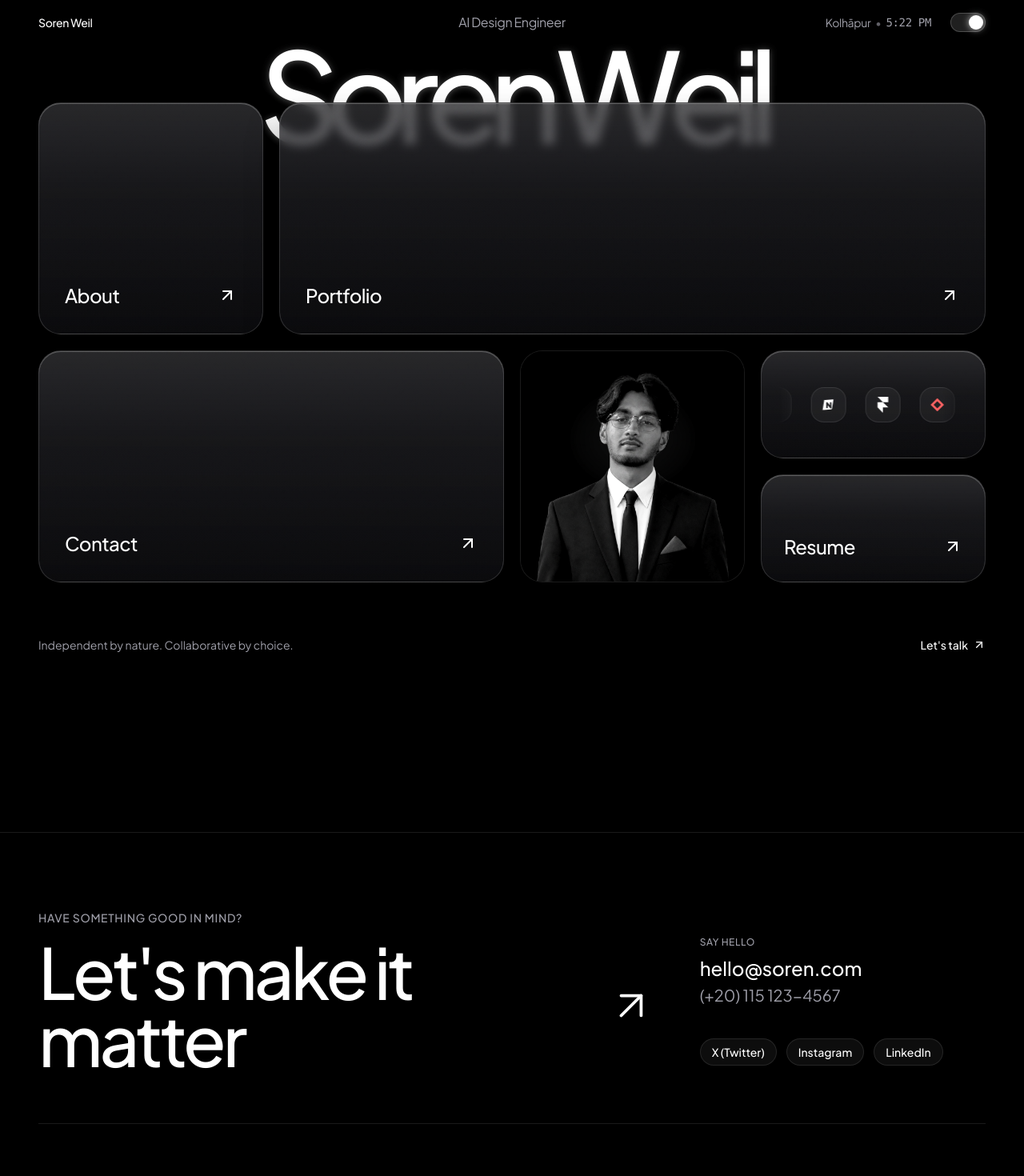
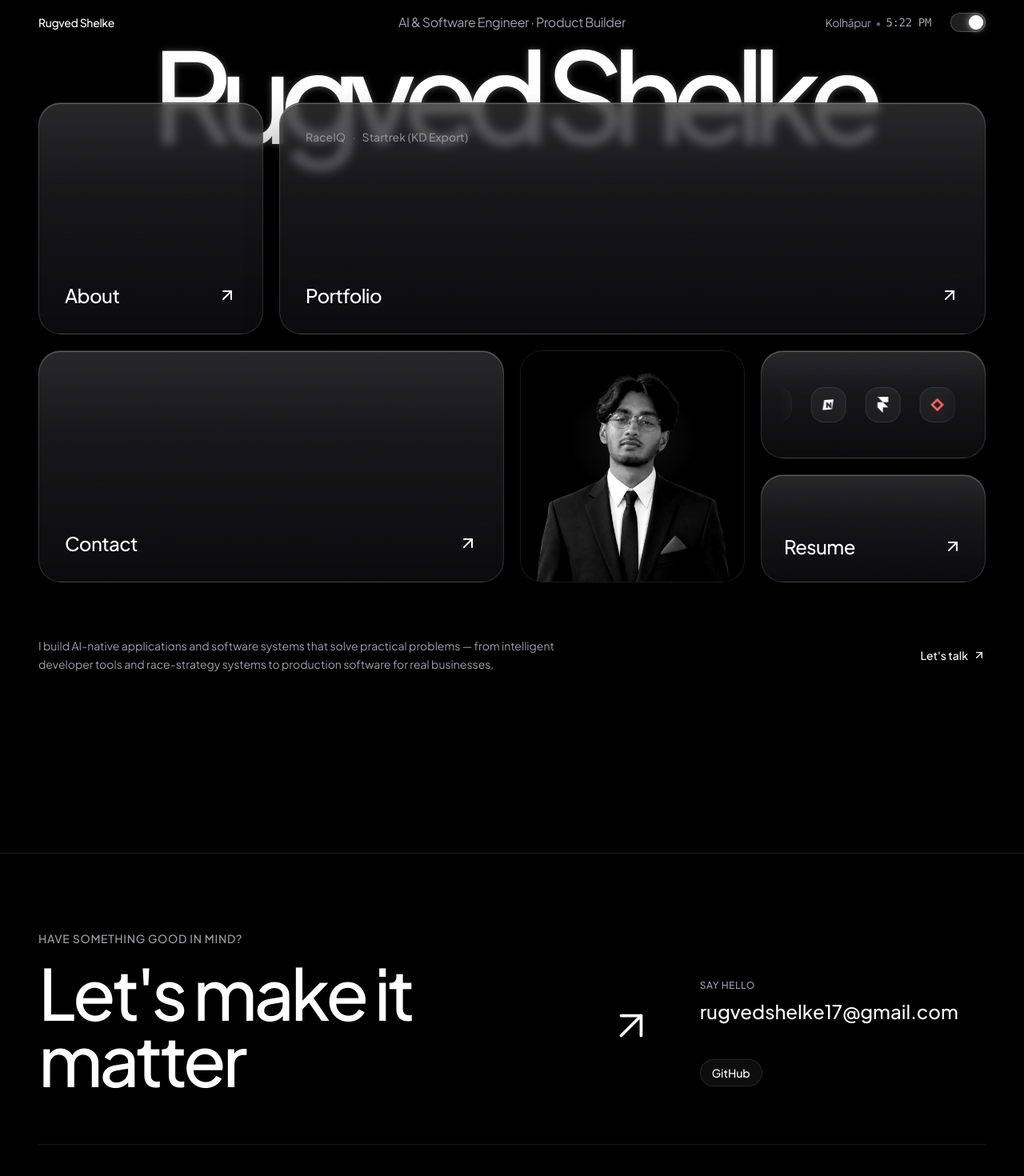
Before and after one commit to xlord101/rugved_shelke_portfolio, a Next.js app: page / in a window 1280 px wide. Shown: the top 1470 px of the page at 80% size. Built offline with nearby package versions, Linux system fonts and the light colour scheme.

Commit message:
Update Home page identity, bio, project highlights, and GitHub link for Rugved Shelke

```diff
--- a/src/components/home/HomeGrid.tsx
+++ b/src/components/home/HomeGrid.tsx
@@ -92,7 +92,7 @@ export function HomeGrid() {
             onMouseEnter={() => setActiveHover("portfolio")}
             onMouseLeave={() => setActiveHover(null)}
             style={{ animationDelay: "180ms" }}
-            className={`group animate-tile-in md:col-span-8 lg:col-span-8.5 xl:col-span-9 h-[210px] sm:h-[250px] md:h-[290px] p-6 sm:p-8 rounded-[22px] sm:rounded-[28px] glass-panel flex flex-col justify-end select-none overflow-hidden transition-all duration-700 ease-[cubic-bezier(0.16,1,0.3,1)] ${
+            className={`group animate-tile-in md:col-span-8 lg:col-span-8.5 xl:col-span-9 h-[210px] sm:h-[250px] md:h-[290px] p-6 sm:p-8 rounded-[22px] sm:rounded-[28px] glass-panel flex flex-col justify-between select-none overflow-hidden transition-all duration-700 ease-[cubic-bezier(0.16,1,0.3,1)] ${
               isHovered("portfolio")
                 ? "glass-panel-hovered z-20"
                 : isDimmed("portfolio")
@@ -100,6 +100,21 @@ export function HomeGrid() {
                 : "scale-100"
             }`}
           >
+            {/* Project Highlights: RaceIQ and Startrek (KD Export) */}
+            <div
+              className={`flex items-center gap-2 text-xs sm:text-sm text-zinc-500 dark:text-zinc-400 font-medium transition-opacity duration-700 ease-[cubic-bezier(0.16,1,0.3,1)] ${
+                isHovered("portfolio")
+                  ? "opacity-100"
+                  : isDimmed("portfolio")
+                  ? "opacity-60"
+                  : "opacity-80"
+              }`}
+            >
+              <span>RaceIQ</span>
+              <span className="opacity-40">·</span>
+              <span>Startrek (KD Export)</span>
+            </div>
+
             <div
               className={`flex items-center justify-between w-full transition-all duration-700 ease-[cubic-bezier(0.16,1,0.3,1)] ${
                 isHovered("portfolio")
@@ -165,7 +180,7 @@ export function HomeGrid() {
           >
             <Image
               src="/images/profile-portrait.png"
-              alt="Portrait of Soren Weil"
+              alt="Portrait of Rugved Shelke"
               fill
               sizes="(max-width: 768px) 50vw, 25vw"
               className="object-cover object-center grayscale contrast-125 dark:brightness-95 transition-transform duration-1000 ease-[cubic-bezier(0.22,1,0.36,1)] group-hover:scale-106"
@@ -195,12 +210,14 @@ export function HomeGrid() {
           </div>
         </div>
 
-        {/* Homepage Bottomline from vexooclone */}
+        {/* Homepage Bottomline with Rugved's updated bio */}
         <div className="w-full flex flex-col sm:flex-row items-start sm:items-center justify-between gap-4 pt-8 sm:pt-12 text-xs sm:text-sm text-zinc-500 dark:text-zinc-400 select-none">
-          <span>Independent by nature. Collaborative by choice.</span>
+          <p className="max-w-2xl text-xs sm:text-sm text-zinc-500 dark:text-zinc-400 select-none leading-relaxed">
+            {siteContent.bioShort}
+          </p>
           <Link
             href="/contact"
-            className="inline-flex items-center gap-1.5 text-black dark:text-white font-medium hover:opacity-75 transition-opacity group"
+            className="inline-flex items-center gap-1.5 text-black dark:text-white font-medium hover:opacity-75 transition-opacity group shrink-0"
           >
             <span>Let&apos;s talk</span>
             <ArrowUpRight className="w-4 h-4 transition-transform duration-500 group-hover:translate-x-1 group-hover:-translate-y-1" />
--- a/src/components/layout/Footer.tsx
+++ b/src/components/layout/Footer.tsx
@@ -44,12 +44,14 @@ export function Footer() {
               >
                 {contactContent.email}
               </a>
+              {contactContent.phone && (
                 <a
                   href={`tel:${contactContent.phone.replace(/[^0-9+]/g, "")}`}
                   className="text-lg sm:text-xl font-normal text-zinc-600 dark:text-zinc-400 hover:opacity-70 transition-opacity block"
                 >
                   {contactContent.phone}
                 </a>
+              )}
             </div>
 
             {/* Social pills */}
--- a/src/content/contact.ts
+++ b/src/content/contact.ts
@@ -3,12 +3,10 @@ import { ContactContent } from "@/lib/types";
 export const contactContent: ContactContent = {
   headline:
     "If you prefer not to fill out forms, feel free to email me directly and let's talk about the next big thing!",
-  email: "hello@soren.com", // Placeholder: [CONTACT EMAIL]
-  phone: "(+20) 115 123-4567", // Placeholder: [CONTACT PHONE]
+  email: "rugvedshelke17@gmail.com",
+  phone: "",
   socials: [
-    { label: "X (Twitter)", handle: "@soren.weil", url: "https://x.com" }, // Placeholder: [SOCIAL 1]
-    { label: "Instagram", handle: "@its-soren", url: "https://instagram.com" }, // Placeholder: [SOCIAL 2]
-    { label: "LinkedIn", handle: "@weil.soren", url: "https://linkedin.com" }, // Placeholder: [SOCIAL 3]
+    { label: "GitHub", handle: "@xlord101", url: "https://github.com/xlord101" },
   ],
   projectTypes: [
     "Multipage Website Design",
@@ -17,5 +15,5 @@ export const contactContent: ContactContent = {
     "Framer Landing Page Development",
   ],
   budgetRanges: ["$1k – $5k", "$5k – $10k", "$10k – $20k", "> $20k"],
-  availabilityNotice: "One spot available for May, 2026",
+  availabilityNotice: "",
 };
--- a/src/content/site.ts
+++ b/src/content/site.ts
@@ -2,13 +2,14 @@ import { SiteConfig } from "@/lib/types";
 
 export const siteContent: SiteConfig = {
   // Replace these placeholders with your personal profile details
-  personName: "Soren Weil", // Placeholder: [PERSON NAME]
-  professionalTitle: "AI Design Engineer", // Placeholder: [PROFESSIONAL TITLE]
-  location: "Kolhāpur", // Placeholder: [LOCATION]
-  timezone: "Asia/Kolkata", // Configured timezone for live header clock
-  bioShort: "AI Design Engineer crafting thoughtful digital interfaces & experiences.", // Placeholder: [BIO SHORT]
-  availabilityStatus: "One spot available for May, 2026", // Placeholder: [AVAILABILITY STATUS]
-  resumeUrl: "/resume-placeholder.pdf", // Placeholder: [RESUME URL]
+  personName: "Rugved Shelke",
+  professionalTitle: "AI & Software Engineer · Product Builder",
+  location: "Kolhāpur",
+  timezone: "Asia/Kolkata",
+  bioShort:
+    "I build AI-native applications and software systems that solve practical problems — from intelligent developer tools and race-strategy systems to production software for real businesses.",
+  availabilityStatus: "",
+  resumeUrl: "/resume-placeholder.pdf",
   tools: [
     { name: "Figma", category: "Design", icon: "figma" },
     { name: "Claude", category: "AI & Code", icon: "claude" },
```
Lines whose indentation alone changed are shown as unchanged.
